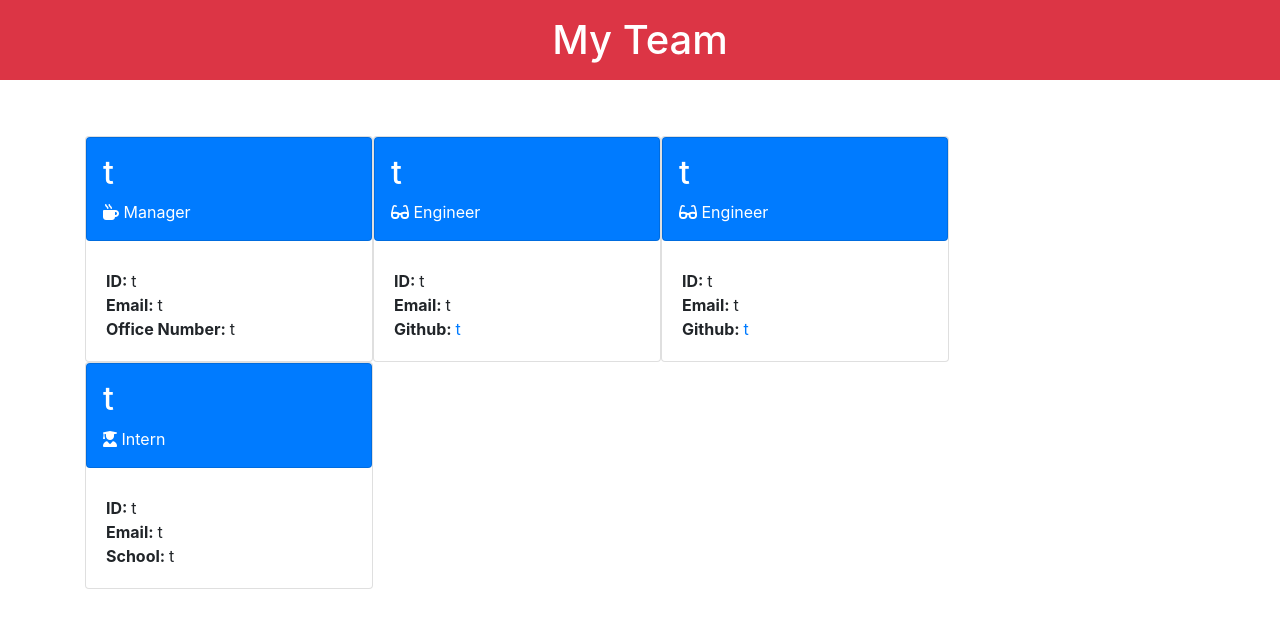
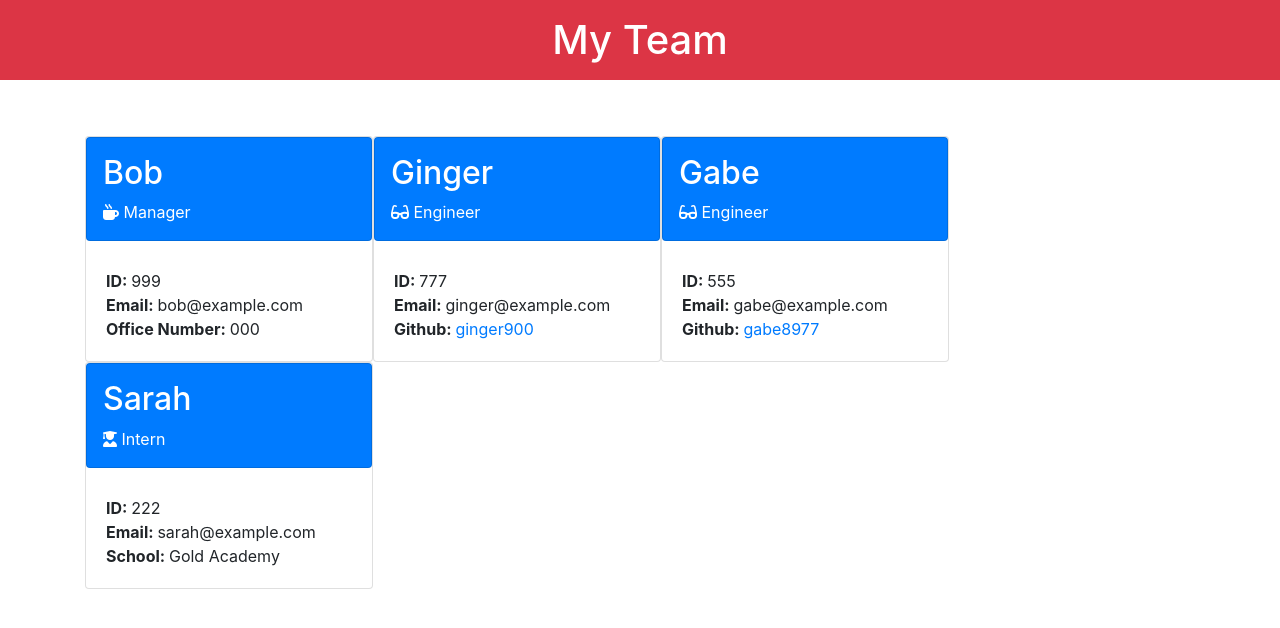
Before and after one commit to bjennings90/Team-Profile-Generator, a website: page dist/index.html in a window 1280 px wide. Drawn offline with nearby package versions, Linux system fonts and the light colour scheme.

```diff
--- a/dist/index.html
+++ b/dist/index.html
@@ -24,7 +24,7 @@
         <div class="employee card d-flex justify-content-between">
             <div class="card header p-3 mb-2 bg-primary text-white justify-content-center">
                 <h2>
-                t
+                Bob
                 </h2>
                 <div>
                 <i class="fa-solid fa-mug-hot"></i>
@@ -38,13 +38,13 @@
                     <strong>
                         ID:
                     </strong>
-                    t
+                    999
                 </div>
                 <div class="card-content">
                     <strong>
                         Email:
                     </strong>
-                    t
+                    bob@example.com
                 </div>
                 <div class="card-content">
                     <strong>
@@ -52,7 +52,7 @@
 
 
                     </strong>
-                    t
+                    000
 
 
                 </div>
@@ -61,7 +61,7 @@
         <div class="employee card d-flex justify-content-between">
             <div class="card header p-3 mb-2 bg-primary text-white justify-content-center">
                 <h2>
-                t
+                Ginger
                 </h2>
                 <div>
 
@@ -75,13 +75,13 @@
                     <strong>
                         ID:
                     </strong>
-                    t
+                    777
                 </div>
                 <div class="card-content">
                     <strong>
                         Email:
                     </strong>
-                    t
+                    ginger@example.com
                 </div>
                 <div class="card-content">
                     <strong>
@@ -91,14 +91,14 @@
                     </strong>
 
 
-                    <a href="https://github.com/t" target="_blank">t</a>
+                    <a href="https://github.com/ginger900" target="_blank">ginger900</a>
                 </div>
             </div>
         </div>
         <div class="employee card d-flex justify-content-between">
             <div class="card header p-3 mb-2 bg-primary text-white justify-content-center">
                 <h2>
-                t
+                Gabe
                 </h2>
                 <div>
 
@@ -112,13 +112,13 @@
                     <strong>
                         ID:
                     </strong>
-                    t
+                    555
                 </div>
                 <div class="card-content">
                     <strong>
                         Email:
                     </strong>
-                    t
+                    gabe@example.com
                 </div>
                 <div class="card-content">
                     <strong>
@@ -128,14 +128,14 @@
                     </strong>
 
 
-                    <a href="https://github.com/t" target="_blank">t</a>
+                    <a href="https://github.com/gabe8977" target="_blank">gabe8977</a>
                 </div>
             </div>
         </div>
         <div class="employee card d-flex justify-content-between">
             <div class="card header p-3 mb-2 bg-primary text-white justify-content-center">
                 <h2>
-                t
+                Sarah
                 </h2>
                 <div>
 
@@ -149,13 +149,13 @@
                     <strong>
                         ID:
                     </strong>
-                    t
+                    222
                 </div>
                 <div class="card-content">
                     <strong>
                         Email:
                     </strong>
-                    t
+                    sarah@example.com
                 </div>
                 <div class="card-content">
                     <strong>
@@ -164,7 +164,7 @@
 
                     </strong>
 
-                    t
+                    Gold Academy
 
                 </div>
             </div>
```
Also changed, not shown: README.md.
